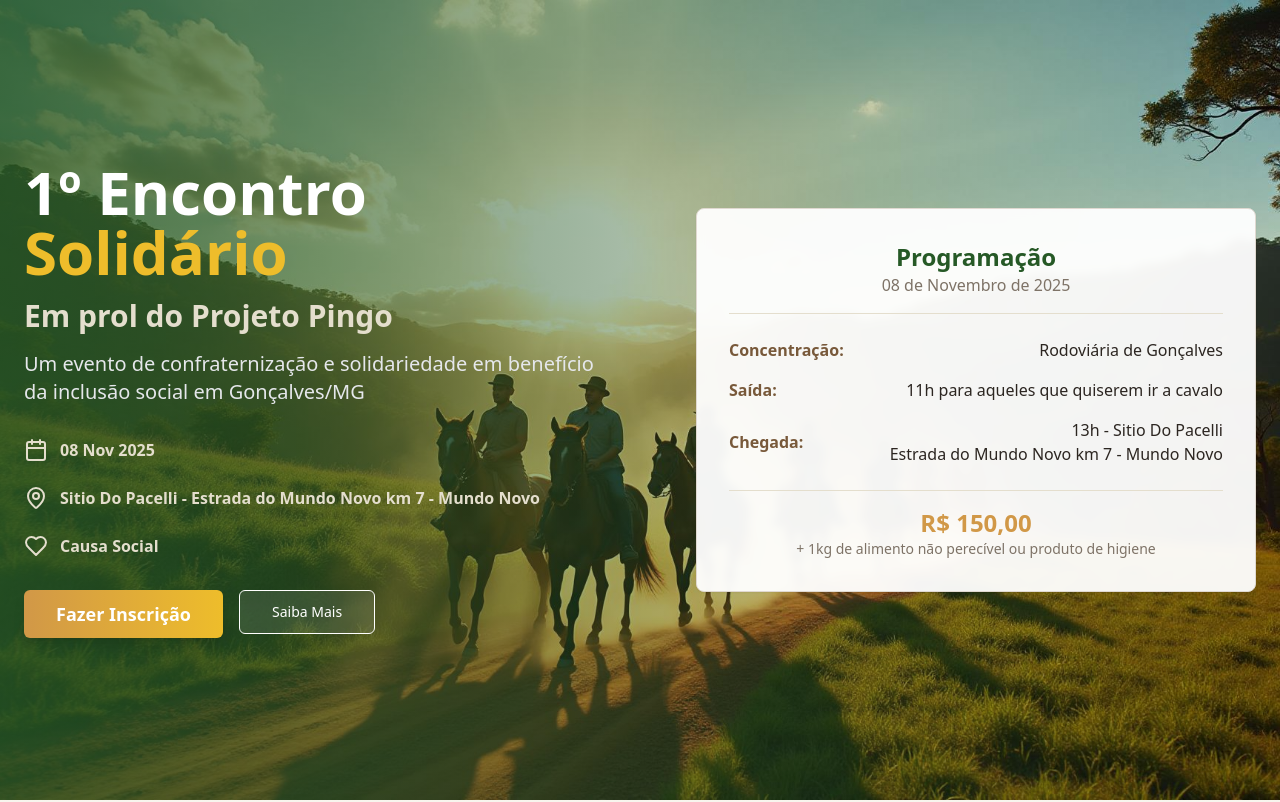
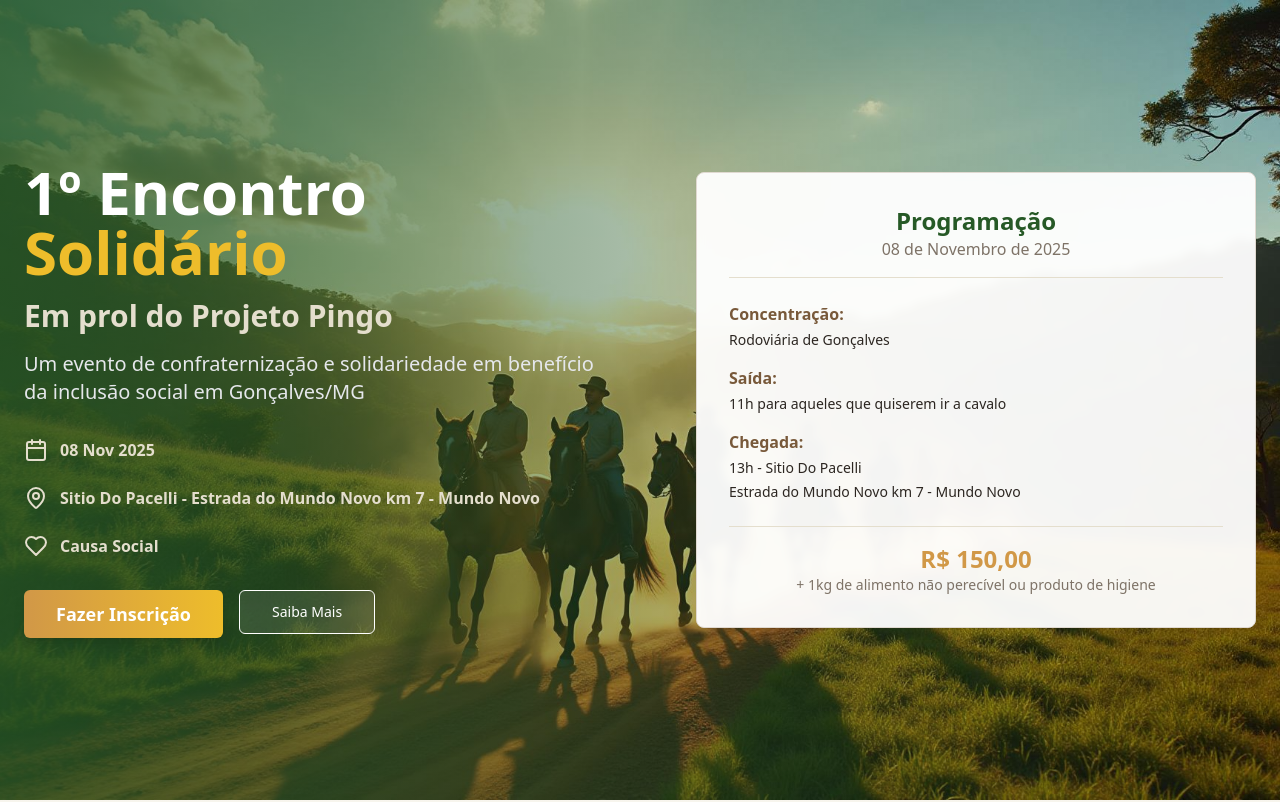
Before and after one commit to heberlopesbr/pingo-cavalgada-solidaria, a React (Vite) app: page / in a window 1280 px wide. Shown: the top 802 px of the page. Built offline with nearby package versions, Linux system fonts and the light colour scheme.

Commit message:
Fix spacing issues

```diff
--- a/src/components/HeroSection.tsx
+++ b/src/components/HeroSection.tsx
@@ -85,17 +85,18 @@ const HeroSection = () => {
                 </div>
 
                 <div className="space-y-4">
-                  <div className="flex justify-between items-center">
+                  <div className="flex flex-col gap-1">
                     <span className="font-semibold text-earth-brown">Concentração:</span>
-                    <span className="text-right">Rodoviária de Gonçalves</span>
+                    <span className="text-sm">Rodoviária de Gonçalves</span>
                   </div>
-                  <div className="flex justify-between items-center">
+                  <div className="flex flex-col gap-1">
                     <span className="font-semibold text-earth-brown">Saída:</span>
-                    <span>11h para aqueles que quiserem ir a cavalo</span>
+                    <span className="text-sm">11h para aqueles que quiserem ir a cavalo</span>
                   </div>
-                  <div className="flex justify-between items-center">
+                  <div className="flex flex-col gap-1">
                     <span className="font-semibold text-earth-brown">Chegada:</span>
-                    <span className="text-right">13h - Sitio Do Pacelli<br/>Estrada do Mundo Novo km 7 - Mundo Novo</span>
+                    <span className="text-sm">13h - Sitio Do Pacelli</span>
+                    <span className="text-sm">Estrada do Mundo Novo km 7 - Mundo Novo</span>
                   </div>
                 </div>
 
```
